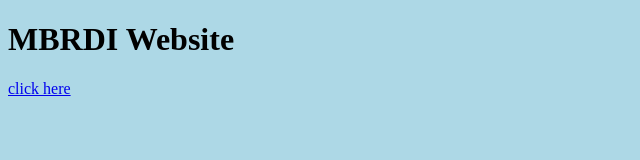
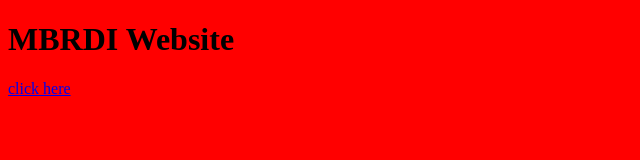
Before and after one commit to RohanJoshi3105/GithubActionAWSEC2, a plain HTML site: page index.html in a window 1280 px wide. Shown: the whole page, without its empty margins (0-640 px from the left). Drawn offline with Linux system fonts and the light colour scheme.

Commit message:
Update index.html

```diff
--- a/index.html
+++ b/index.html
@@ -3,7 +3,7 @@
 <head>
 <style>
 body {
-  background-color: lightblue;
+  background-color: Red;
 }
 </style>
 </head>
```
